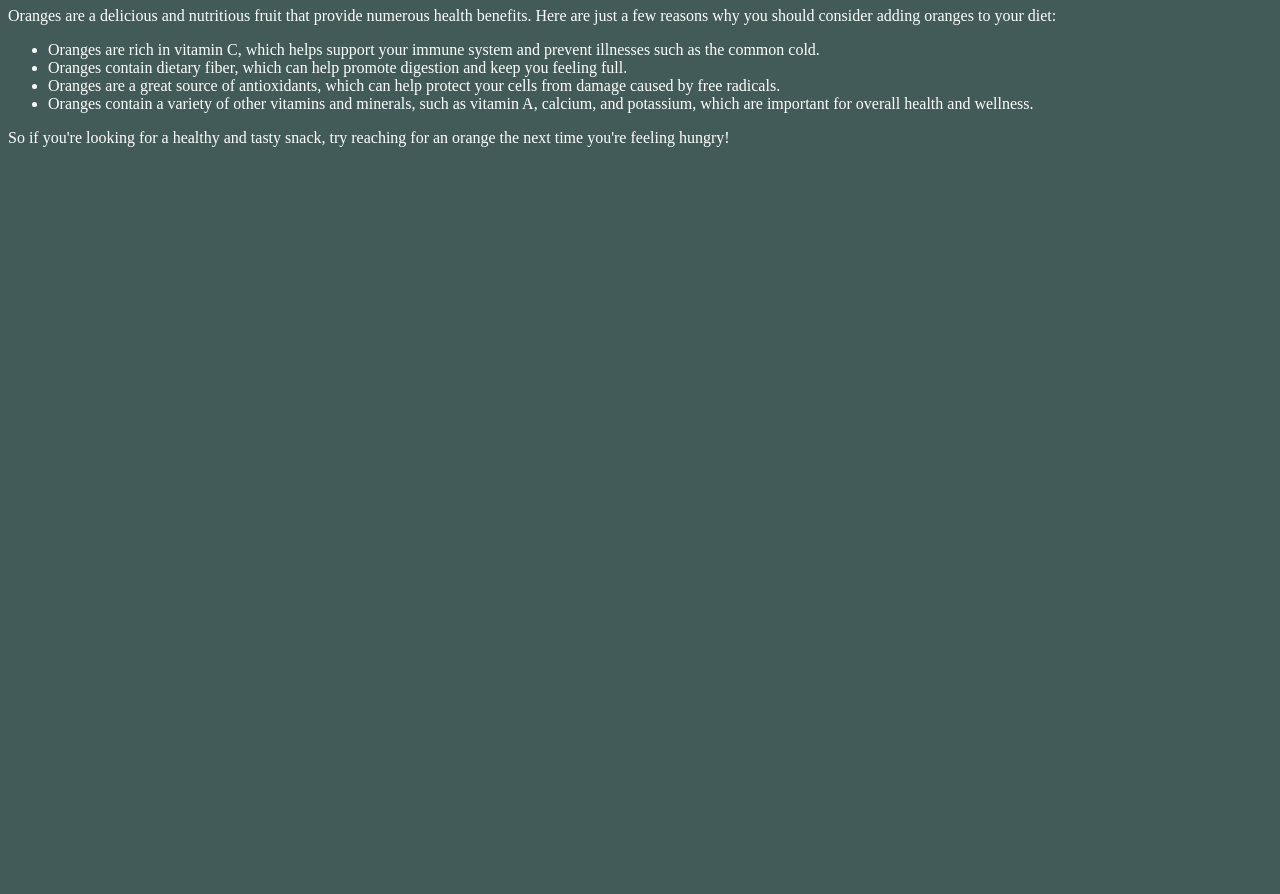
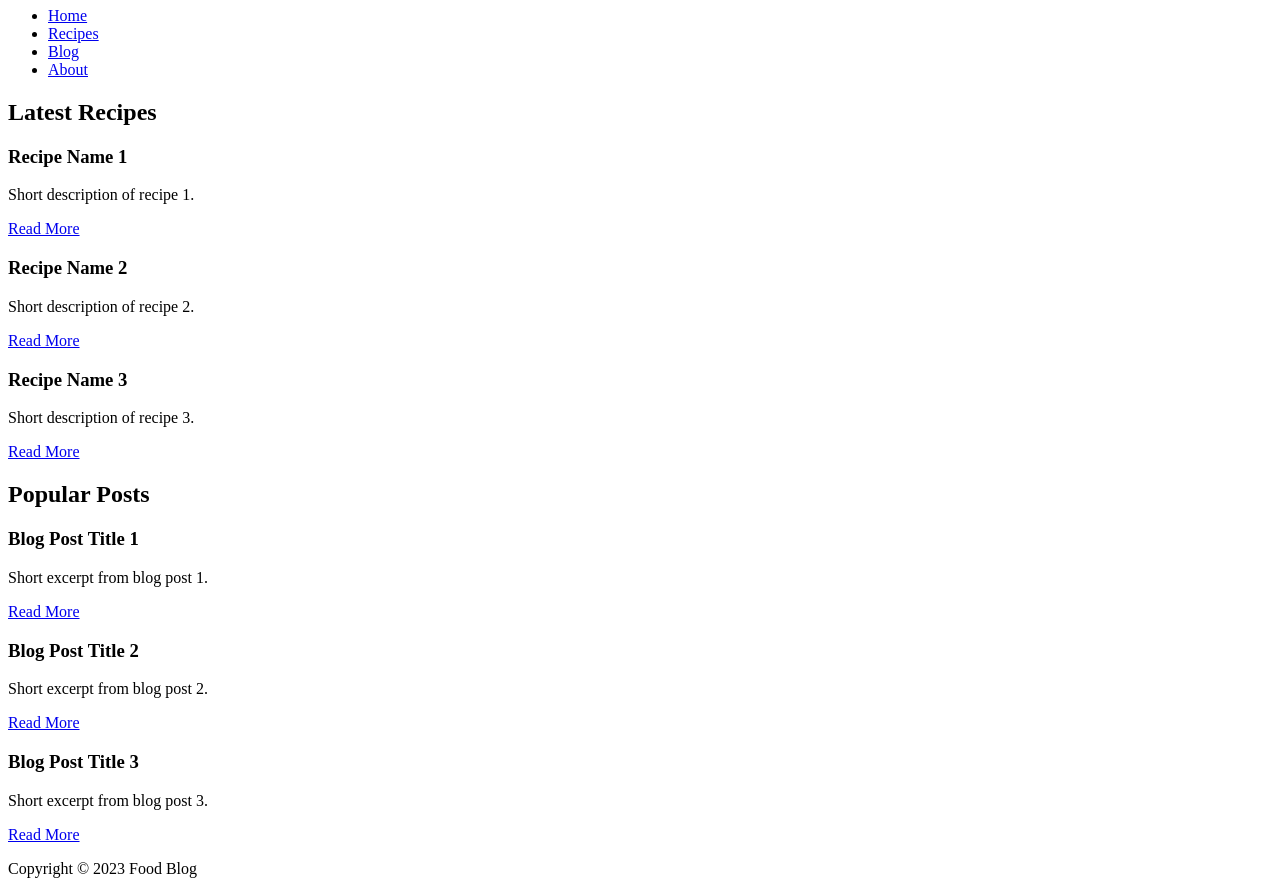
Before and after one commit to Eiwtoca/test.github.io, a plain HTML site: page index.html in a window 1280 px wide. Shown: the part 73-967 px from the top of the page. Before the commit the page ends 800 px from the top, so only its background shows below. Drawn offline with Linux system fonts and the light colour scheme.

Commit message:
Update index.html

```diff
--- a/index.html
+++ b/index.html
@@ -1,21 +1,61 @@
 <!DOCTYPE html>
-<html lang="en">
+<html>
 <head>
-	<title>Why It's Important to Eat Oranges</title>
+	<title>Food Blog</title>
+	<link rel="stylesheet" type="text/css" href="styles.css">
 </head>
-<body style="background-color:#435b58">
+<body>
 	<header>
-		<h1 style="color:white;">Why It's Important to Eat Oranges!</h1>
+		<h1>Food Blog</h1>
+		<nav>
+			<ul>
+				<li><a href="#">Home</a></li>
+				<li><a href="#">Recipes</a></li>
+				<li><a href="#">Blog</a></li>
+				<li><a href="#">About</a></li>
+			</ul>
+		</nav>
 	</header>
 	<main>
-		<p style="color:white;">Oranges are a delicious and nutritious fruit that provide numerous health benefits. Here are just a few reasons why you should consider adding oranges to your diet:</p>
-		<ul style="color:white;">
-			<li>Oranges are rich in vitamin C, which helps support your immune system and prevent illnesses such as the common cold.</li>
-			<li>Oranges contain dietary fiber, which can help promote digestion and keep you feeling full.</li>
-			<li>Oranges are a great source of antioxidants, which can help protect your cells from damage caused by free radicals.</li>
-			<li>Oranges contain a variety of other vitamins and minerals, such as vitamin A, calcium, and potassium, which are important for overall health and wellness.</li>
-		</ul>
-		<p style="color:white;">So if you're looking for a healthy and tasty snack, try reaching for an orange the next time you're feeling hungry!</p>
+		<section>
+			<h2>Latest Recipes</h2>
+			<article>
+				<h3>Recipe Name 1</h3>
+				<p>Short description of recipe 1.</p>
+				<a href="#">Read More</a>
+			</article>
+			<article>
+				<h3>Recipe Name 2</h3>
+				<p>Short description of recipe 2.</p>
+				<a href="#">Read More</a>
+			</article>
+			<article>
+				<h3>Recipe Name 3</h3>
+				<p>Short description of recipe 3.</p>
+				<a href="#">Read More</a>
+			</article>
+		</section>
+		<section>
+			<h2>Popular Posts</h2>
+			<article>
+				<h3>Blog Post Title 1</h3>
+				<p>Short excerpt from blog post 1.</p>
+				<a href="#">Read More</a>
+			</article>
+			<article>
+				<h3>Blog Post Title 2</h3>
+				<p>Short excerpt from blog post 2.</p>
+				<a href="#">Read More</a>
+			</article>
+			<article>
+				<h3>Blog Post Title 3</h3>
+				<p>Short excerpt from blog post 3.</p>
+				<a href="#">Read More</a>
+			</article>
+		</section>
 	</main>
+	<footer>
+		<p>Copyright © 2023 Food Blog</p>
+	</footer>
 </body>
 </html>
```
